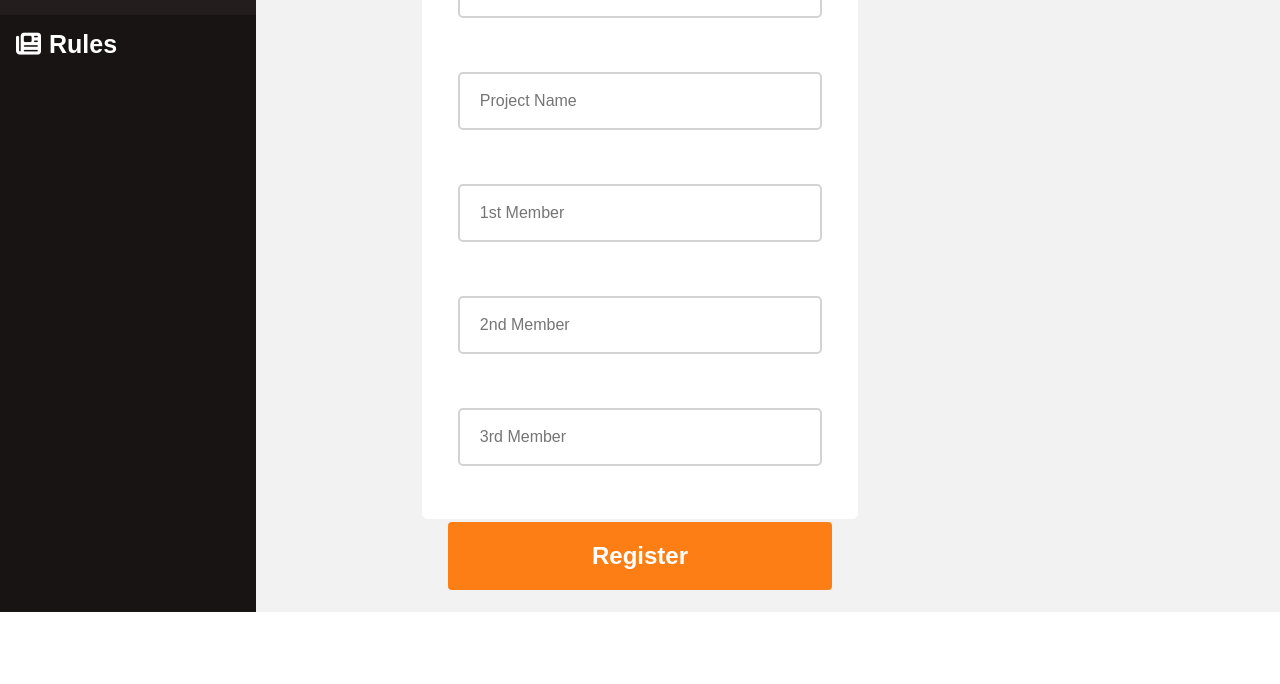
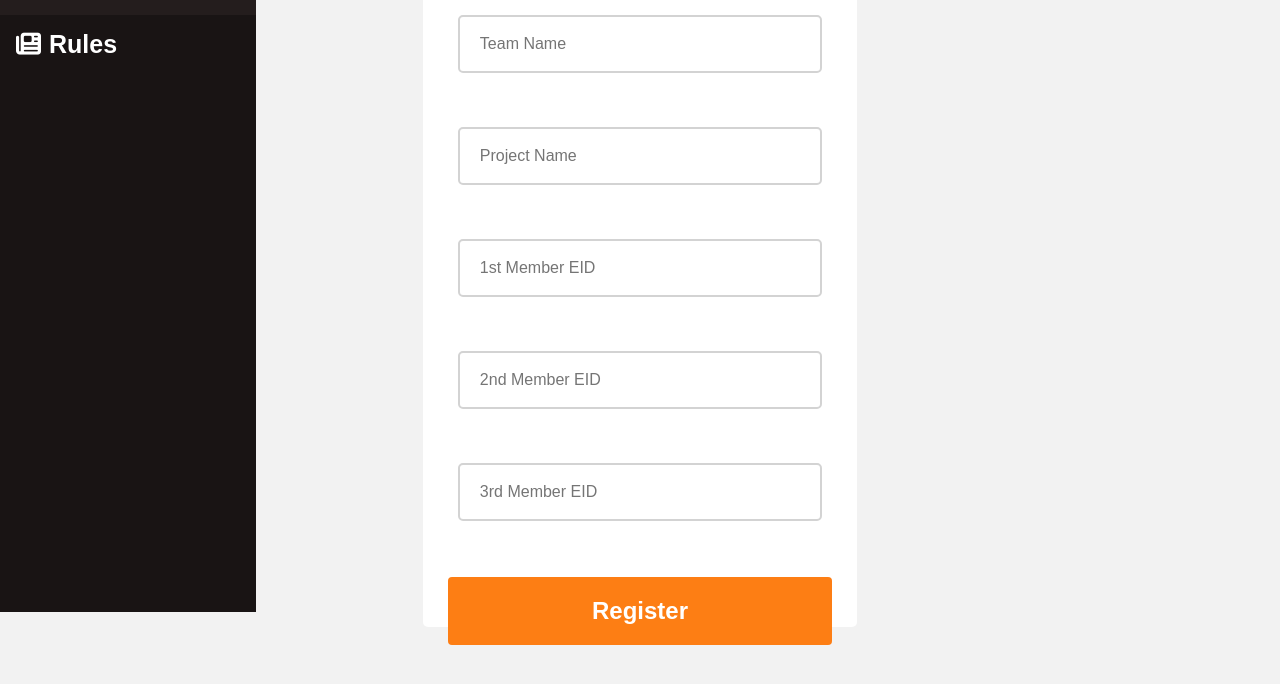
Before and after one commit to YvesMata/transform-registration-app, a plain HTML site: page register-page.html in a window 1280 px wide. Shown: the part 188-872 px from the top of the page. Before the commit the page ends 800 px from the top, so only its background shows below. Drawn offline with Linux system fonts and the light colour scheme; a web font is replaced by a local one.

Commit message:
HTML Form Validation

```diff
--- a/css/style.css
+++ b/css/style.css
@@ -47,6 +47,7 @@ a:hover {
 
 #nav-bar {
 	position: absolute;
+	position: fixed;
 	flex-direction: column;
 	background: #191414;
 	height: 100vh;
@@ -106,6 +107,7 @@ a:hover {
 
 #nav-bar-button-container {
 	position: absolute;
+	position: fixed;
 	padding: 13px 13px 26px 13px;
 	font-size: 15px;
 	z-index: 2;
@@ -119,6 +121,7 @@ a:hover {
 	border: 2px solid black;
 	color: white;
 	background: #fd7e14;
+	z-index: 2;
 }
 
 #nav-bar-button:hover {
@@ -232,13 +235,15 @@ a:hover {
 	width: 300px;
 }
 
-/* REGISTER PAGE */
+/* =======================================REGISTER PAGE=========================================== */
+#register-page-body {
+	background: #f2f2f2;
+}
 
 #website-page-area-register {
 	height: 100vh;
 	flex-direction: column;
 	background: #f2f2f2;
-	overflow: hidden;
 }
 
 #register-page-area {
@@ -270,11 +275,12 @@ a:hover {
 }
 
 #register-container {
+	flex-direction: column;
 	color: black;
-	height: 80vh;
+	height: 700px;
 	background: white;
+	margin: 50px 20px;
 	padding: 30px 25px 0;
-	border: 1px solid white;
 	border-radius: 5px;
 }
 
@@ -301,7 +307,7 @@ a:hover {
 	height: 90%;
 }
 
-input[type=text] {
+input[type=text], input[type=email] {
 	color: black;
     width: 95%;
     padding: 18px 20px;
@@ -314,6 +320,11 @@ input[type=text] {
 }
 
 input[type=text]:focus {
+	outline: none;
+	border: 2px solid lightblue;
+}
+
+input[type=email]:focus {
 	outline: none;
 	border: 2px solid lightblue;
 }
--- a/js/main.js
+++ b/js/main.js
@@ -1,4 +1,4 @@
-console.log("Hello World!")
+//======================NAVBAR==================================
 
 const navBar = document.getElementById("nav-bar");
 const navBarButton = document.getElementById("nav-bar-button");
@@ -17,3 +17,5 @@ navBarButton.addEventListener('click', () => {
 		console.log(buttonStateMenu);
 	}
 });
+
+//======================FORM=================================
--- a/register-page.html
+++ b/register-page.html
@@ -10,12 +10,12 @@
 	<link rel="stylesheet" href="https://rsms.me/inter/inter.css">
 	<script src="https://kit.fontawesome.com/92adb0cd0f.js" crossorigin="anonymous"></script>
 </head>
-<body>
+<body id="register-page-body">
 
 <main id="website-page-area-register" class="flex-container">
 
 	<div id="nav-bar-button-container" class="flex-container">
-			<button id="nav-bar-button"><i class="fa-solid fa-bars"></i></button>
+		<button id="nav-bar-button"><i class="fa-solid fa-bars"></i></button>
 	</div>
 
 	<div id="nav-bar" class="flex-container">
@@ -36,23 +36,23 @@
 		-->
 
 		<div id="register-input-area">
-			<div id="register-container">
+			<div id="register-container" class="flex-container">
 				<h1>Register your Team here!</h1>
 				<form id="form-container" method="POST" action="/add_team" class="flex-container">
 					<div id="form-content" class="flex-container">
-					    <input type="text" id="team-name" name="team-name" placeholder="Team Name"><br>
+					    <input type="text" id="team-name" name="team-name" placeholder="Team Name" required><br>
 
-					    <input type="text" id="project-name" name="project-name" placeholder="Project Name"><br>
+					    <input type="text" id="project-name" name="project-name" placeholder="Project Name" required><br>
 
-					    <input type="text" id="participant-name-1" name="participant-name-1" placeholder="1st Member"><br>
+					    <input type="email" id="participant-name-1" name="participant-name-1" placeholder="1st Member EID" required><br>
 
-					    <input type="text" id="participant-name-2" name="participant-name-2" placeholder="2nd Member"><br>
+					    <input type="email" id="participant-name-2" name="participant-name-2" placeholder="2nd Member EID" required><br>
 
-					    <input type="text" id="participant-name-3" name="participant-name-3" placeholder="3rd Member"><br>
+					    <input type="email" id="participant-name-3" name="participant-name-3" placeholder="3rd Member EID" required><br>
 					</div>
 
 					<div id="form-action" class="flex-container">
-						<input type="submit" value="Register">
+						<input type="submit" id="submit-button" value="Register">
 					</div>
 				</form>
 			</div>
```
